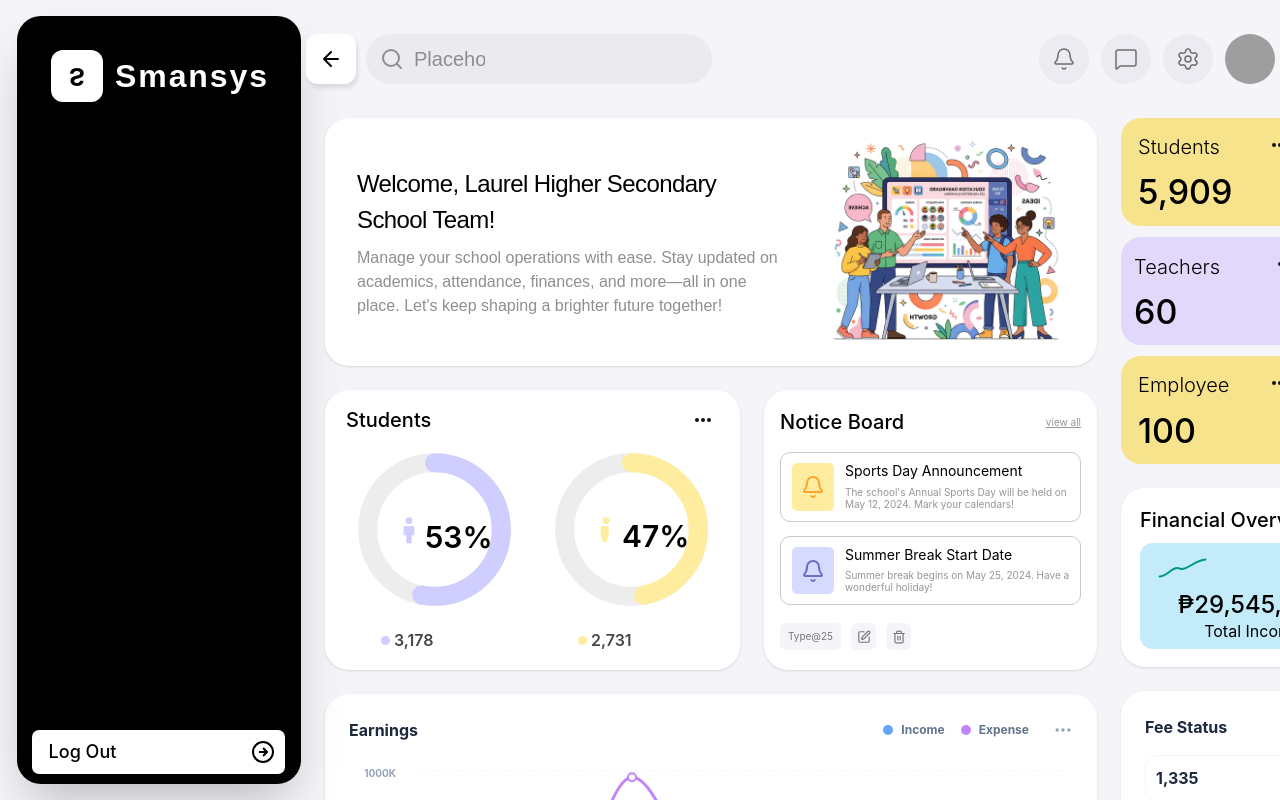
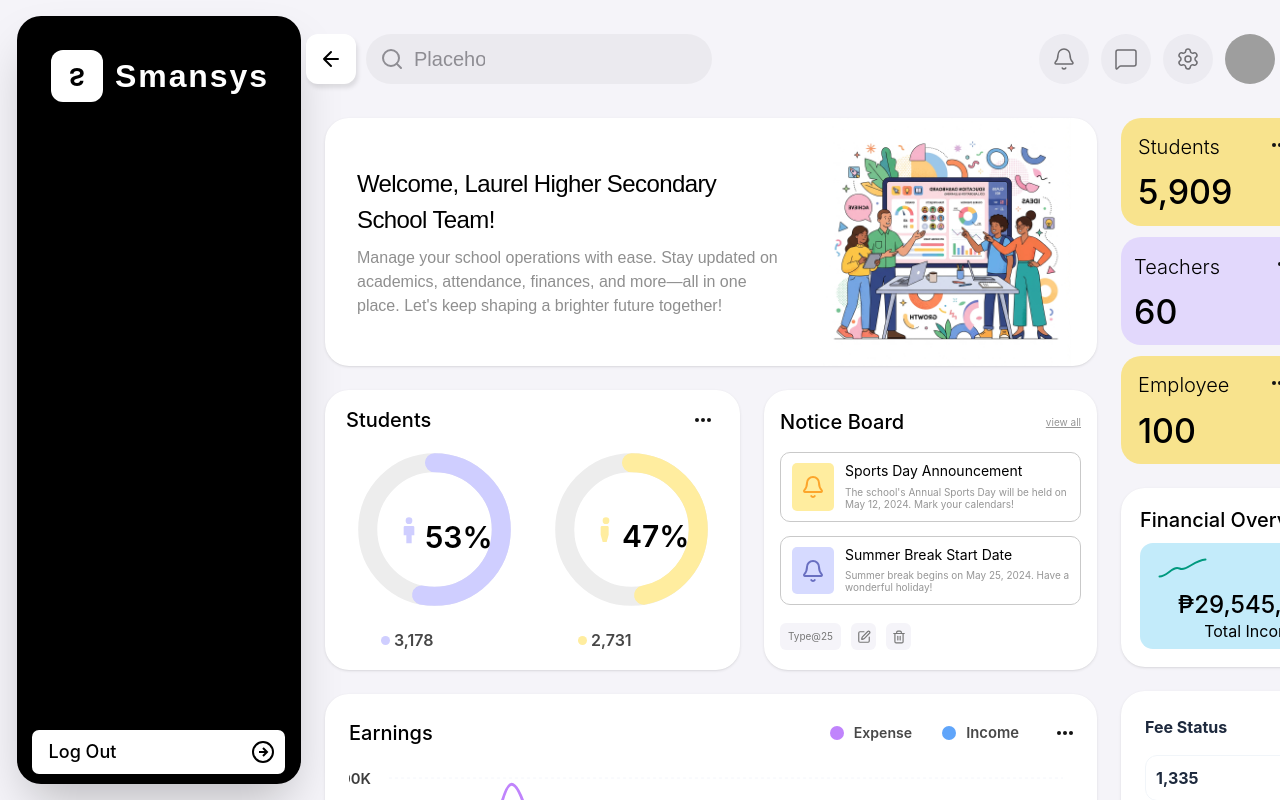
Before and after one commit to krukru741/School-Management-System, a React (Vite) app: page /dashboard in a window 1280 px wide. Built offline with nearby package versions, Linux system fonts and the light colour scheme; sample sign-in values are in the browser's storage; grey boxes are pictures that could not be loaded.

Commit message:
feat: create Dashboard page with student analytics and notice board components

```diff
--- a/src/pages/Dashboard.jsx
+++ b/src/pages/Dashboard.jsx
@@ -20,6 +20,11 @@ const AdminDashboard = ({ user }) => {
     { name: 'May', income: 189, expense: 480 },
     { name: 'Jun', income: 239, expense: 380 },
     { name: 'Jul', income: 349, expense: 430 },
+    { name: 'Aug', income: 400, expense: 300 },
+    { name: 'Sep', income: 550, expense: 450 },
+    { name: 'Oct', income: 700, expense: 500 },
+    { name: 'Nov', income: 837, expense: 500 },
+    { name: 'Dec', income: 900, expense: 600 },
   ];
 
   const feeStatus = [
@@ -154,24 +159,35 @@ const AdminDashboard = ({ user }) => {
         </div>
 
         {/* Earnings Chart */}
-        <div className="w-full h-[448px] bg-[#FFFFFF] rounded-[24px] shadow-sm p-6 flex flex-col">
-          <div className="flex justify-between items-center mb-6">
-            <h3 className="font-bold text-slate-800">Earnings</h3>
-            <div className="flex items-center gap-4 text-xs font-bold text-slate-500">
-              <div className="flex items-center gap-2"><div className="w-2.5 h-2.5 rounded-full bg-[#60A5FA]"></div>Income</div>
-              <div className="flex items-center gap-2"><div className="w-2.5 h-2.5 rounded-full bg-[#C084FC]"></div>Expense</div>
-              <MoreHorizontal size={20} className="text-slate-400 ml-2" />
+        <div className="w-full h-[448px] bg-[#FFFFFF] rounded-[24px] shadow-sm relative pt-[24px] px-[24px] pb-[16px] flex flex-col">
+          <div className="flex justify-between items-center mb-[20px]">
+            <span style={{ fontFamily: 'Inter, sans-serif', fontWeight: 500, fontSize: '20px', color: '#000000' }}>Earnings</span>
+            <div className="flex items-center gap-[30px]">
+              <div className="flex items-center gap-[10px]">
+                <div className="w-[14px] h-[14px] bg-[#C084FC] rounded-full"></div>
+                <span style={{ fontFamily: 'Inter, sans-serif', fontWeight: 600, fontSize: '14.1px', color: '#484848' }}>Expense</span>
+              </div>
+              <div className="flex items-center gap-[10px]">
+                <div className="w-[14px] h-[14px] bg-[#60A5FA] rounded-full"></div>
+                <span style={{ fontFamily: 'Inter, sans-serif', fontWeight: 600, fontSize: '14.8px', color: '#484848' }}>Income</span>
+              </div>
+              {/* Menu dots */}
+              <div className="w-[16px] h-[4px] flex justify-between items-center ml-2 cursor-pointer">
+                <div className="w-[4px] h-[4px] bg-[#121212] rounded-full"></div>
+                <div className="w-[4px] h-[4px] bg-[#121212] rounded-full"></div>
+                <div className="w-[4px] h-[4px] bg-[#121212] rounded-full"></div>
+              </div>
             </div>
           </div>
           <div className="w-full flex-1">
             <ResponsiveContainer width="100%" height="100%">
-              <LineChart data={earningsData}>
-                <CartesianGrid strokeDasharray="3 3" vertical={false} stroke="#f1f5f9" />
-                <XAxis dataKey="name" axisLine={false} tickLine={false} tick={{ fill: '#94a3b8', fontSize: 10, fontWeight: 'bold' }} dy={10} />
-                <YAxis axisLine={false} tickLine={false} tick={{ fill: '#94a3b8', fontSize: 10, fontWeight: 'bold' }} dx={-10} tickFormatter={(val) => `${val}K`} />
-                <Tooltip cursor={{ stroke: '#e2e8f0', strokeWidth: 1 }} contentStyle={{ borderRadius: '12px', border: 'none', boxShadow: '0 4px 6px -1px rgb(0 0 0 / 0.1)' }} />
-                <Line type="monotone" dataKey="income" stroke="#60A5FA" strokeWidth={3} dot={{ r: 4, strokeWidth: 2, fill: '#fff' }} activeDot={{ r: 6 }} />
-                <Line type="monotone" dataKey="expense" stroke="#C084FC" strokeWidth={3} dot={{ r: 4, strokeWidth: 2, fill: '#fff' }} activeDot={{ r: 6 }} />
+              <LineChart data={earningsData} margin={{ top: 10, right: 10, left: -20, bottom: 0 }}>
+                <CartesianGrid strokeDasharray="3 3" vertical={false} stroke="#F4F6FB" />
+                <XAxis dataKey="name" axisLine={false} tickLine={false} tick={{ fill: '#3C3C3C', fontSize: 14.5, fontWeight: 600, fontFamily: 'Inter, sans-serif' }} dy={10} />
+                <YAxis axisLine={false} tickLine={false} tick={{ fill: '#3C3C3C', fontSize: 14.8, fontWeight: 600, fontFamily: 'Inter, sans-serif' }} dx={-10} tickFormatter={(val) => val === 0 ? '0' : `${val}K`} ticks={[0, 250, 500, 750, 1000]} domain={[0, 1000]} />
+                <Tooltip cursor={{ stroke: '#e2e8f0', strokeWidth: 1 }} contentStyle={{ borderRadius: '9px', border: '1px solid #F4F6FB', background: '#FEFEFE', boxShadow: '0 4px 6px -1px rgb(0 0 0 / 0.1)' }} itemStyle={{ fontWeight: 600, fontSize: 12, color: '#989898', fontFamily: 'Inter, sans-serif' }} labelStyle={{ fontWeight: 600, fontSize: 12, color: '#CCCDCE', fontFamily: 'Inter, sans-serif' }} formatter={(value) => [`$${value}.000`, '']} />
+                <Line type="monotone" dataKey="income" stroke="#60A5FA" strokeWidth={3} dot={false} activeDot={{ r: 6 }} />
+                <Line type="monotone" dataKey="expense" stroke="#C084FC" strokeWidth={3} dot={false} activeDot={{ r: 6 }} />
               </LineChart>
             </ResponsiveContainer>
           </div>
```
